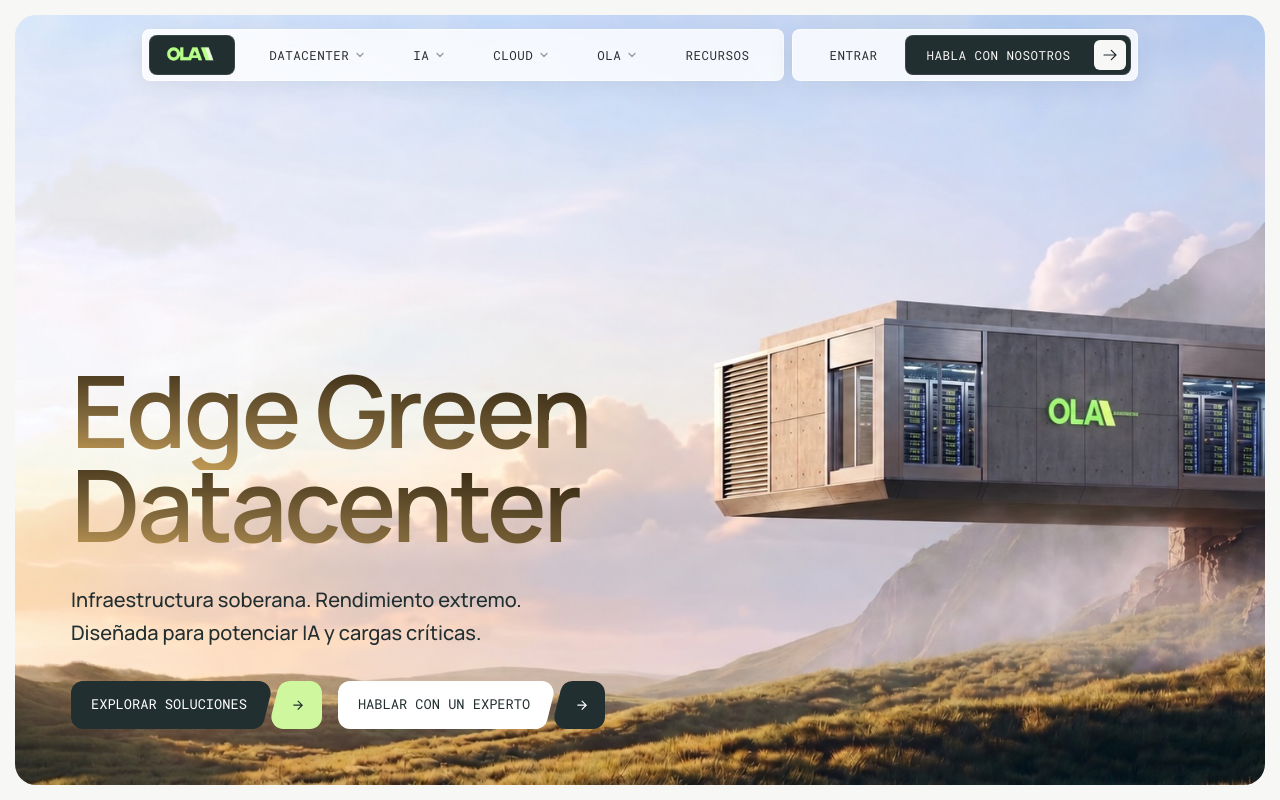
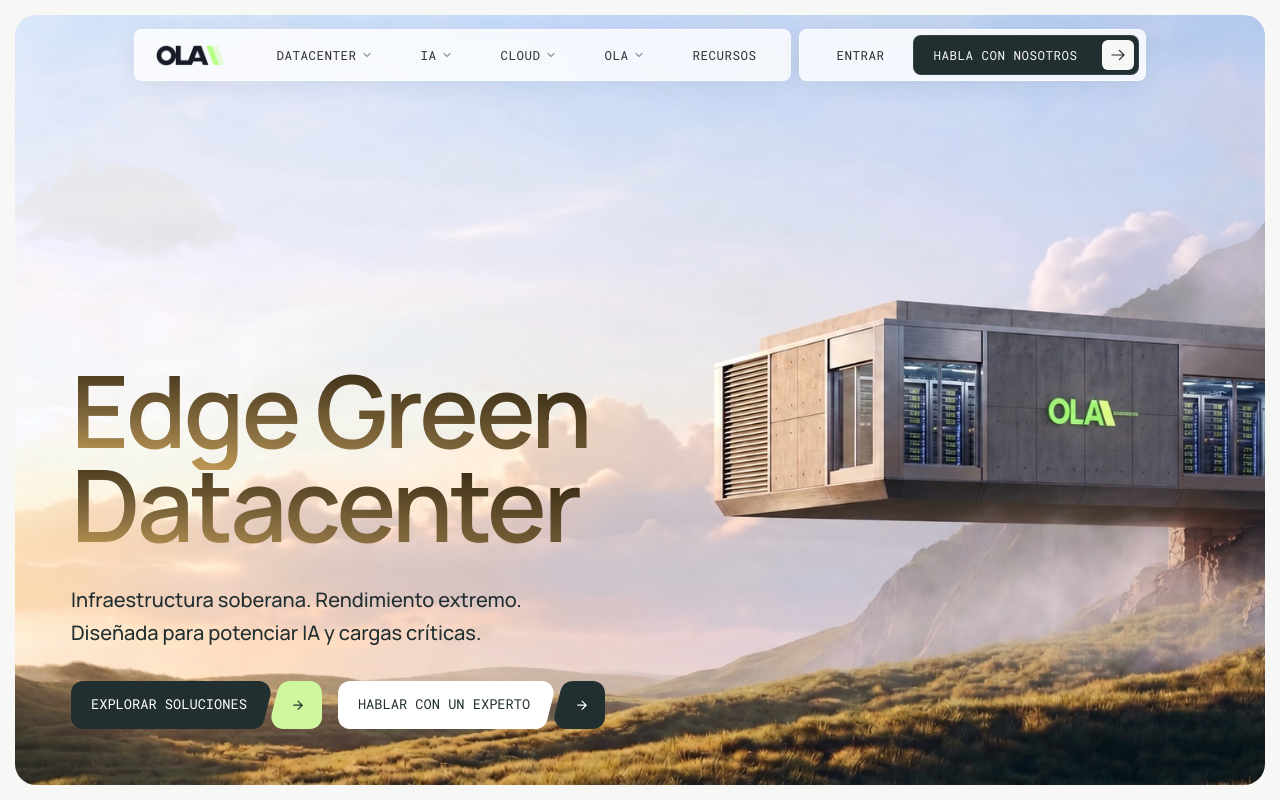
Before and after one commit to cloudindev/oladatacenter, a Next.js app: page / in a window 1280 px wide. Shown: the top 800 px of the page. Built offline with nearby package versions, Linux system fonts and the light colour scheme.

Commit message:
Header: restore previous dark OLA logo directly inside white nav pill

```diff
--- a/src/components/layout/Header.tsx
+++ b/src/components/layout/Header.tsx
@@ -173,7 +173,7 @@
             ref={pillRef}
             aria-label={t("Main", "Principal")}
             className={cn(
-              "relative z-10 flex items-center gap-1 h-[52px] pl-1.5 pr-3 rounded-lg transition-colors duration-300",
+              "relative z-10 flex items-center gap-1 h-[52px] pl-5 pr-3 rounded-lg transition-colors duration-300",
               open ? "bg-transparent border border-transparent" : PILL_GLASS
             )}
           >
@@ -181,16 +181,16 @@
               href="/"
               aria-label="OLA Datacenter"
               onMouseEnter={() => setActive(null)}
-              className="flex items-center justify-center h-10 px-4 mr-2 rounded-lg bg-bg-dark border border-white/10 shrink-0"
+              className="flex items-center pr-4 mr-2 shrink-0"
             >
               <Image
-                src="/ola-menu-logo-green.png"
+                src="/ola-menu-logo.png"
                 alt="OLA Datacenter"
                 width={300}
-                height={108}
+                height={93}
                 priority
                 unoptimized
-                className="h-[19px] w-auto"
+                className="h-[22px] w-auto"
               />
             </Link>
             <div className="hidden md:flex items-center gap-1">
```
